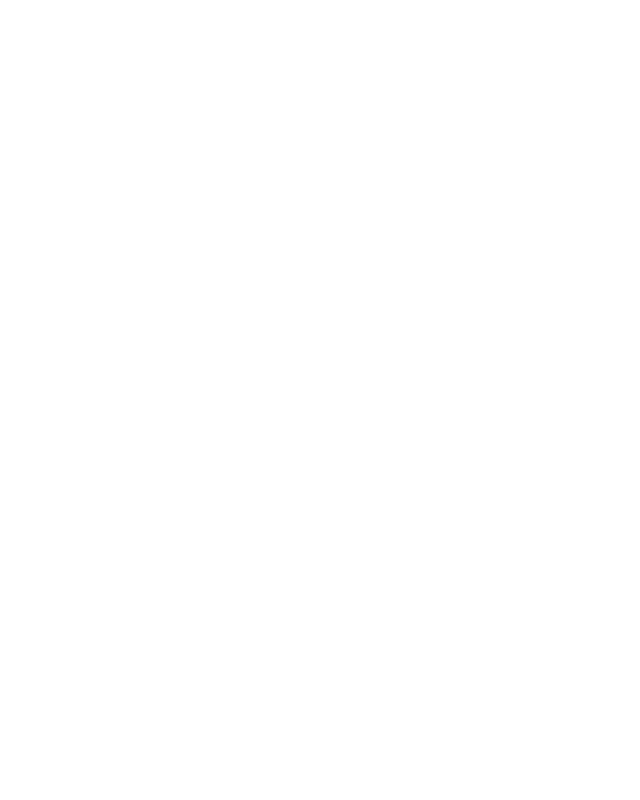
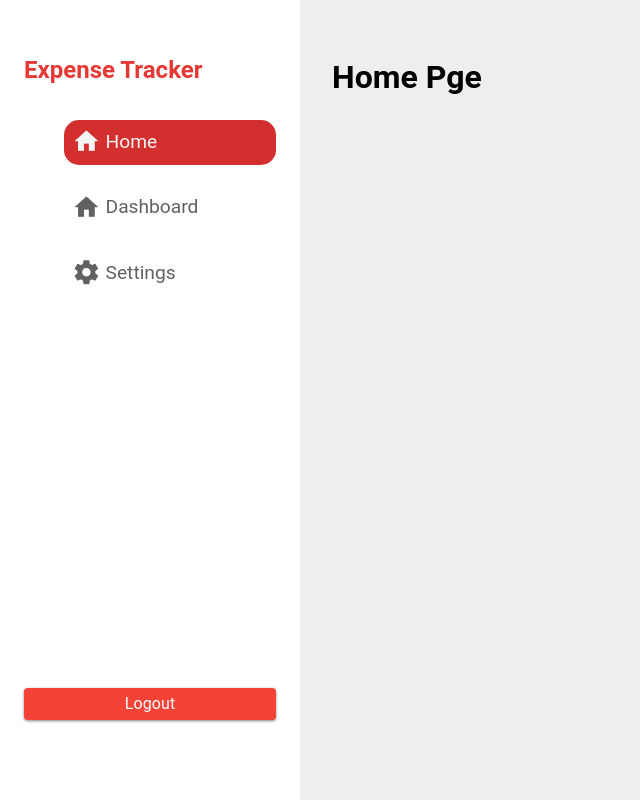
Before and after one commit to YujenM/expenseTrackerFrontend, a Vue app in the folder expenseTracker/: page /home in a window 1280 px wide. Before the commit this address had no page. Shown: the whole page, without its empty margins (0-640 px from the left). Built offline with nearby package versions, Linux system fonts and the light colour scheme.

Commit message:
router added

```diff
--- /dev/null
+++ b/expenseTracker/pages/Dashboard.vue
@@ -0,0 +1,7 @@
+<template>
+ <h1>hello</h1>
+</template>
+
+<script>
+
+</script>
--- /dev/null
+++ b/expenseTracker/pages/HomePage.vue
@@ -0,0 +1,3 @@
+<template>
+  <h1>Home Pge</h1>
+</template>
--- /dev/null
+++ b/expenseTracker/pages/Login.vue
@@ -0,0 +1,3 @@
+<template>
+  <h1>login</h1>
+</template>
--- /dev/null
+++ b/expenseTracker/src/assets/json/navbar.js
@@ -0,0 +1,20 @@
+export default [
+  {
+    id: 0,
+    name: "Home",
+    icon: "mdi-home",
+    path: "/home",
+  },
+  {
+    id: 1,
+    name: "Dashboard",
+    icon: "mdi-home",
+    path: "/dashboard",
+  },
+  {
+    id: 2,
+    name: "Settings",
+    icon: "mdi-cog",
+    path: "/settings",
+  },
+];
--- /dev/null
+++ b/expenseTracker/src/components/common/Navbar.vue
@@ -0,0 +1,166 @@
+<template>
+  <div class="layout">
+    <!-- Sidebar -->
+    <aside :class="['sidebar', { 'sidebar-open': isSidebarOpen }]">
+      <v-btn icon @click="closeSidebar" class="close-btn">
+        <v-icon>mdi-close</v-icon>
+      </v-btn>
+      <div class="px-2 py-2 mt-2 d-flex flex-column fill-height pa-4">
+        <div class="sidebar-title">
+          <h2 class="nav-title text-red-darken-1 mb-3">Expense Tracker</h2>
+        </div>
+        <nav>
+          <ul>
+            <li v-for="item in navItem" :key="item.id" class="nav-li mt-5 ">
+              <router-link :to="item.path" class="router-li" exact>
+                <v-icon>{{ item.icon }}</v-icon>
+                {{ item.name }}
+              </router-link>
+            </li>
+          </ul>
+        </nav>
+        <v-spacer></v-spacer>
+        <div class="mb-10">
+          <v-btn
+            class="w-100 logout-btn py-4 h-25"
+            block
+            color="red darken-1"
+            @click="logout"
+          >
+            Logout
+          </v-btn>
+        </div>
+      </div>
+    </aside>
+
+    <!-- Main Content -->
+    <div class="main-content">
+      <v-icon
+        class="toggle-btn"
+        style="height: 56px; border-radius: 10px"
+        @click="toggleSidebar"
+        >mdi-menu</v-icon
+      >
+      <slot />
+    </div>
+  </div>
+</template>
+
+<script>
+import navItem from "../../assets/json/navbar";
+import router from "../../router";
+
+export default {
+  name: "SideNav",
+  data() {
+    return {
+      isSidebarOpen: true,
+      navItem,
+    };
+  },
+  methods: {
+    toggleSidebar() {
+      this.isSidebarOpen = !this.isSidebarOpen;
+    },
+    closeSidebar() {
+      this.isSidebarOpen = false;
+    },
+    logout() {
+      localStorage.removeItem("Authentication");
+      this.$router.push({
+        name: "Login",
+      });
+    },
+  },
+};
+</script>
+
+<style scoped>
+.layout {
+  display: flex;
+  height: 100vh;
+  overflow: hidden;
+}
+
+/* Sidebar */
+.sidebar {
+  width: 300px;
+  background-color: white;
+  padding: 1rem;
+  transition: transform 0.3s ease;
+  z-index: 1000;
+  transform: translateX(-100%);
+}
+.sidebar.sidebar-open {
+  transform: translateX(0);
+}
+
+.close-btn {
+  position: absolute;
+  top: 10px;
+  right: 10px;
+  display: none;
+}
+
+.main-content {
+  flex: 1;
+  padding: 2rem;
+  overflow-y: auto;
+}
+
+.toggle-btn {
+  display: none;
+  margin-bottom: 1rem;
+}
+
+.nav-li {
+  list-style: none;
+  width: 100%;
+}
+
+.router-li {
+  display: block;
+  text-decoration: none !important;
+  color: #616161;
+  font-size: 1.2rem;
+  padding: 0.5rem;
+  width: 100%;
+  box-sizing: border-box;
+  border-radius: 15px;
+}
+
+.router-li:hover {
+  color: #f5f5f5;
+  background-color: #d32f2f;
+}
+
+/* Active Link Styling */
+::v-deep(.router-li.router-link-exact-active) {
+  color: #f5f5f5;
+  background-color: #d32f2f;
+  border-radius: 15px;
+}
+
+/* Show toggle button only on small screens */
+@media (max-width: 768px) {
+  .close-btn {
+    display: block;
+  }
+
+  .toggle-btn {
+    display: inline-block;
+  }
+
+  .sidebar {
+    position: fixed;
+    top: 0;
+    bottom: 0;
+    left: 0;
+    height: 100%;
+  }
+
+  .main-content {
+    padding: 1rem;
+  }
+}
+</style>
--- /dev/null
+++ b/expenseTracker/src/layouts/AuthLayout.vue
@@ -0,0 +1,5 @@
+<template>
+  <v-app>
+    <router-view />
+  </v-app>
+</template>
--- /dev/null
+++ b/expenseTracker/src/layouts/MainLayout.vue
@@ -0,0 +1,16 @@
+<template>
+  <v-app class="bg-grey-lighten-3">
+    <SideNav>
+      <router-view />
+    </SideNav>
+  </v-app>
+</template>
+
+<script>
+import SideNav from "../components/common/Navbar.vue";
+export default {
+  components: {
+    SideNav,
+  },
+};
+</script>
--- a/expenseTracker/src/pages/Dashboard.vue
+++ /dev/null
@@ -1,4 +0,0 @@
-<template>
-  <v-icon style="color: red;" size="40">mdi-home</v-icon>
-  <h1 class="text-2xl font-bold">Dashboard</h1>
-</template>
--- a/expenseTracker/src/router/index.js
+++ b/expenseTracker/src/router/index.js
@@ -1,15 +1,47 @@
 import { createRouter, createWebHistory } from "vue-router";
-import Dashboard from "../pages/Dashboard.vue";
+
+import MainLayout from "../layouts/MainLayout.vue";
+import AuthLayout from "../layouts/AuthLayout.vue";
+
+import Dashboard from "../../pages/Dashboard.vue";
+import HomePage from "../../pages/HomePage.vue";
+import Login from "../../pages/Login.vue";
 
 const routes = [
   {
     path: "/",
-    redirect: "/dashboard",
+    component: MainLayout,
+    children: [
+      {
+        path: "",
+        redirect: "home",
+      },
+      {
+        path: "dashboard",
+        name: "Dashboard",
+        component: Dashboard,
+      },
+      {
+        path: "home",
+        name: "Home",
+        component: HomePage,
+      },
+    ],
   },
   {
-    path: "/dashboard",
-    name: "Dashboard",
-    component: Dashboard,
+    path: "/auth",
+    component: AuthLayout,
+    children: [
+      {
+        path: "",
+        redirect: "/auth/login",
+      },
+      {
+        path: "login",
+        name: "Login",
+        component: Login,
+      },
+    ],
   },
 ];
 
```
Also changed, not shown: expenseTracker/src/App.vue (line endings or trailing spaces).
